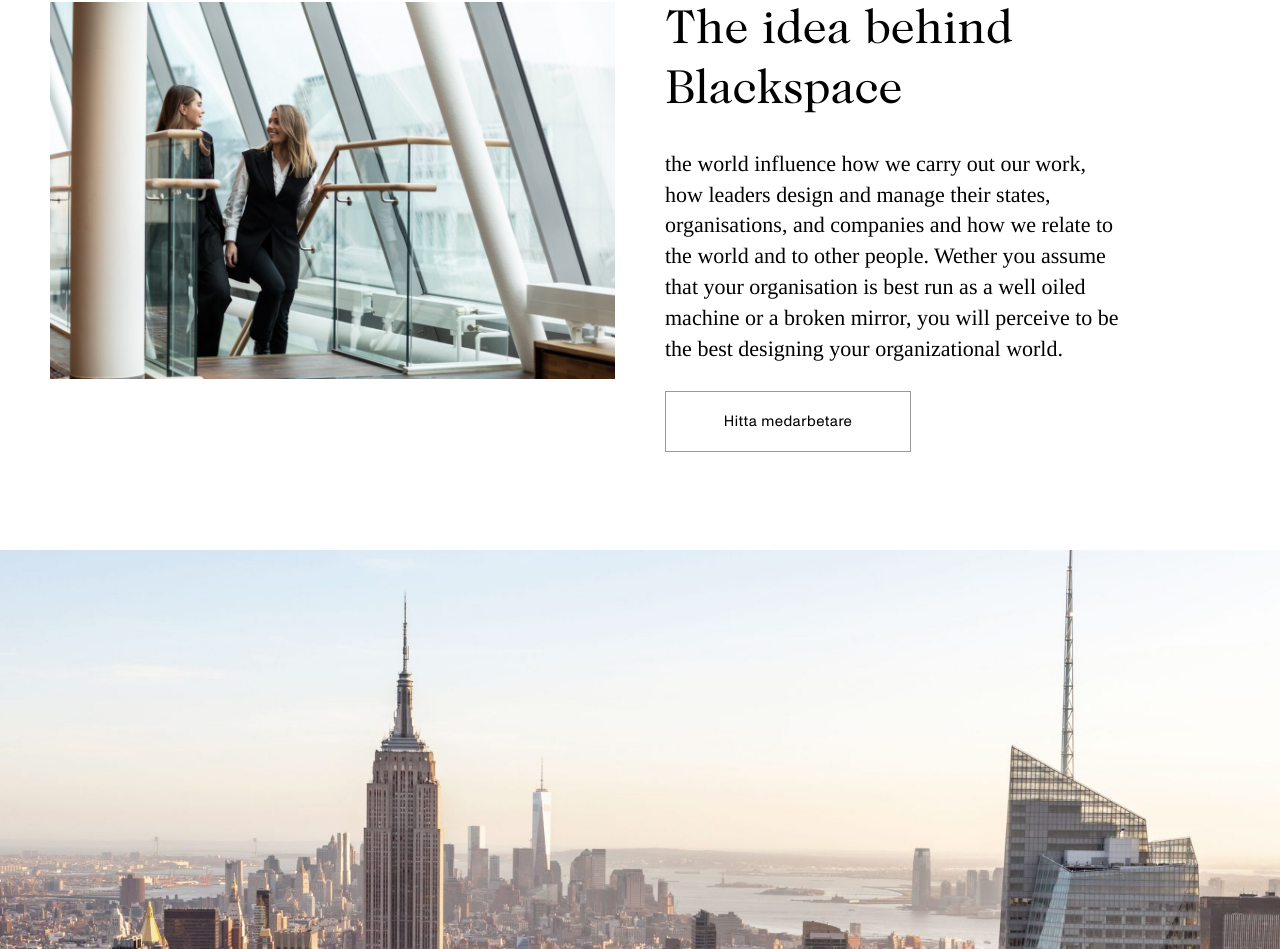
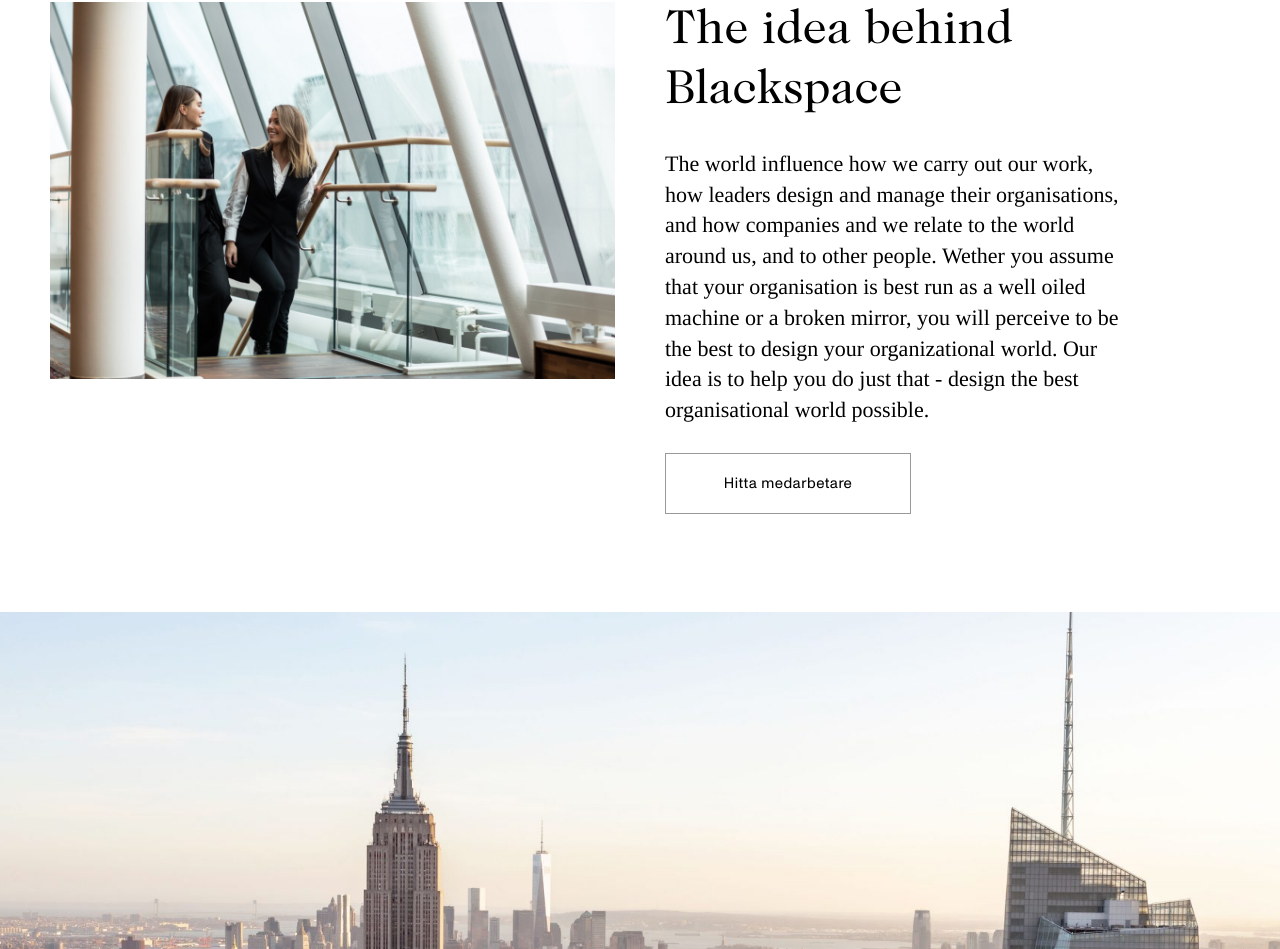
Before and after one commit to deniz19283/blackspace, a Next.js app: page / in a window 1280 px wide. Shown: the part 2611-3560 px from the top of the page. Built offline with nearby package versions, Linux system fonts and the light colour scheme.

Commit message:
Update Expertise.tsx

```diff
--- a/components/homepage/Expertise.tsx
+++ b/components/homepage/Expertise.tsx
@@ -51,10 +51,11 @@ export default function Expertise() {
             <h2 className='content-module_title section-title'>The idea behind Blackspace</h2>
             <div className='content-module_content article-text text-flow'>
               <p className='preamble-large'>
-                the world influence how we carry out our work, how leaders design and manage their states,
-                organisations, and companies and how we relate to the world and to other people.
+                The world influence how we carry out our work, how leaders design and manage their
+                organisations, and how companies and we relate to the world around us, and to other people.
                 Wether you assume that your organisation is best run as a well oiled machine or a broken mirror,
-                you will perceive to be the best designing your organizational world.
+                you will perceive to be the best to design your organizational world. Our idea is to help you
+                do just that - design the best organisational world possible.
               </p>
             </div>
             <footer className='content-module_footer'>
```
